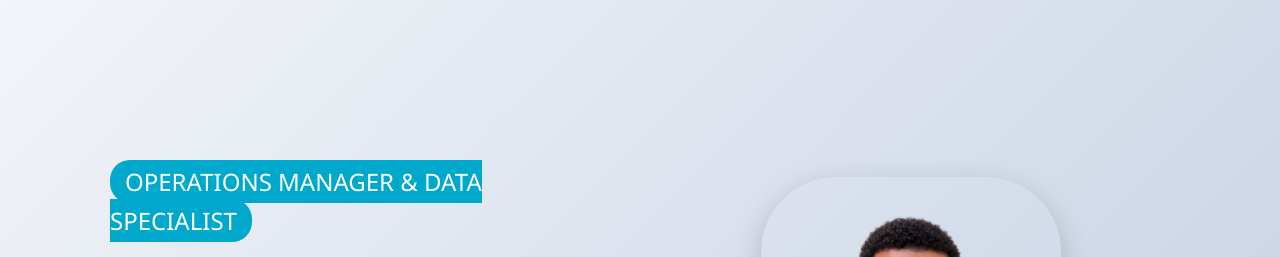
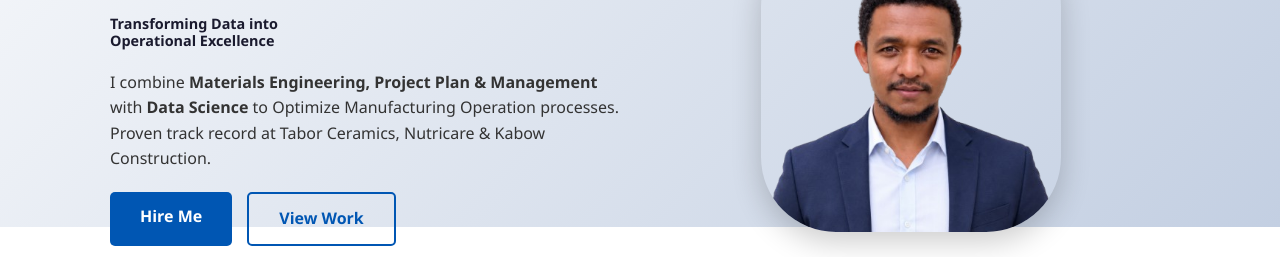
Before and after one commit to Bahredeen/Portfolio, a plain HTML site: page index.html in a window 1280 px wide. Shown: the part 133-390 px from the top of the page. Drawn offline with Linux system fonts and the light colour scheme.

Commit message:
Update style.css

```diff
--- a/style.css
+++ b/style.css
@@ -29,7 +29,7 @@ ul { list-style: none; }
 .hamburger { display: none; font-size: 1.5rem; cursor: pointer; }
 
 /* --- Hero Section --- */
-.hero { height: 100vh; display: flex; align-items: center; background: linear-gradient(135deg, #f5f7fa 0%, #c3cfe2 100%); padding-top: 120px; }
+.hero { height: 45vh; display: flex; align-items: center; background: linear-gradient(135deg, #f5f7fa 0%, #c3cfe2 100%); padding-top: 70px; }
 .hero-content { display: flex; align-items: center; justify-content: space-between; gap: 25px; }
 .hero-text { flex: 1; }
 .badge { background: var(--secondary); color: var(--white); padding: 5px 15px; border-radius: 20px; font-size: 1.5rem; text-transform: uppercase; }
```
